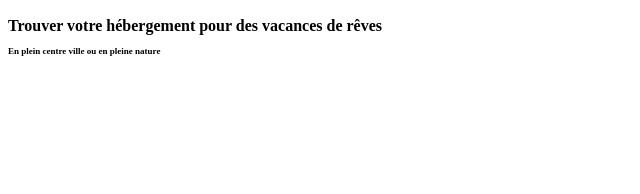
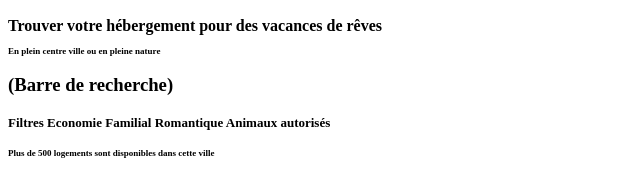
Before and after one commit to MuzzammilP/MuzzammilPeerboccus_2_27042021, a plain HTML site: page Réservia.html in a window 1280 px wide. Shown: the part 64-258 px from the top of the page, without its empty margins (0-640 px from the left). Drawn offline with Linux system fonts and the light colour scheme.

Commit message:
Modification taille titre

```diff
--- a/Réservia.html
+++ b/Réservia.html
@@ -11,11 +11,25 @@
     	<img src="Reservia.svg" alt="Logo du site"/>
     </p>
 
-    <h1 class="Taille"> Trouver votre hébergement pour des vacances de rêves
+    <h1 class="Taille">
+    	Trouver votre hébergement pour des vacances de rêves
     </h1>
 
-    <h2 class="Taille2"> En plein centre ville ou en pleine nature
+    <h2 class="Taille2">
+    	En plein centre ville ou en pleine nature
     </h2>
+
+    <h3>
+    	(Barre de recherche)
+    </h3>
+
+    <h4 class="Taille3">
+    	Filtres Economie Familial Romantique Animaux autorisés
+    </h4>
+
+    <h5 class="Taille2">
+    	Plus de 500 logements sont disponibles dans cette ville
+    </h5>
 
     </body>
 </html>
--- a/style_Réservia.css
+++ b/style_Réservia.css
@@ -7,3 +7,7 @@
 {
 	font-size: xx-small;
 }
+.Taille3
+{
+	font-size: small;
+}
```
